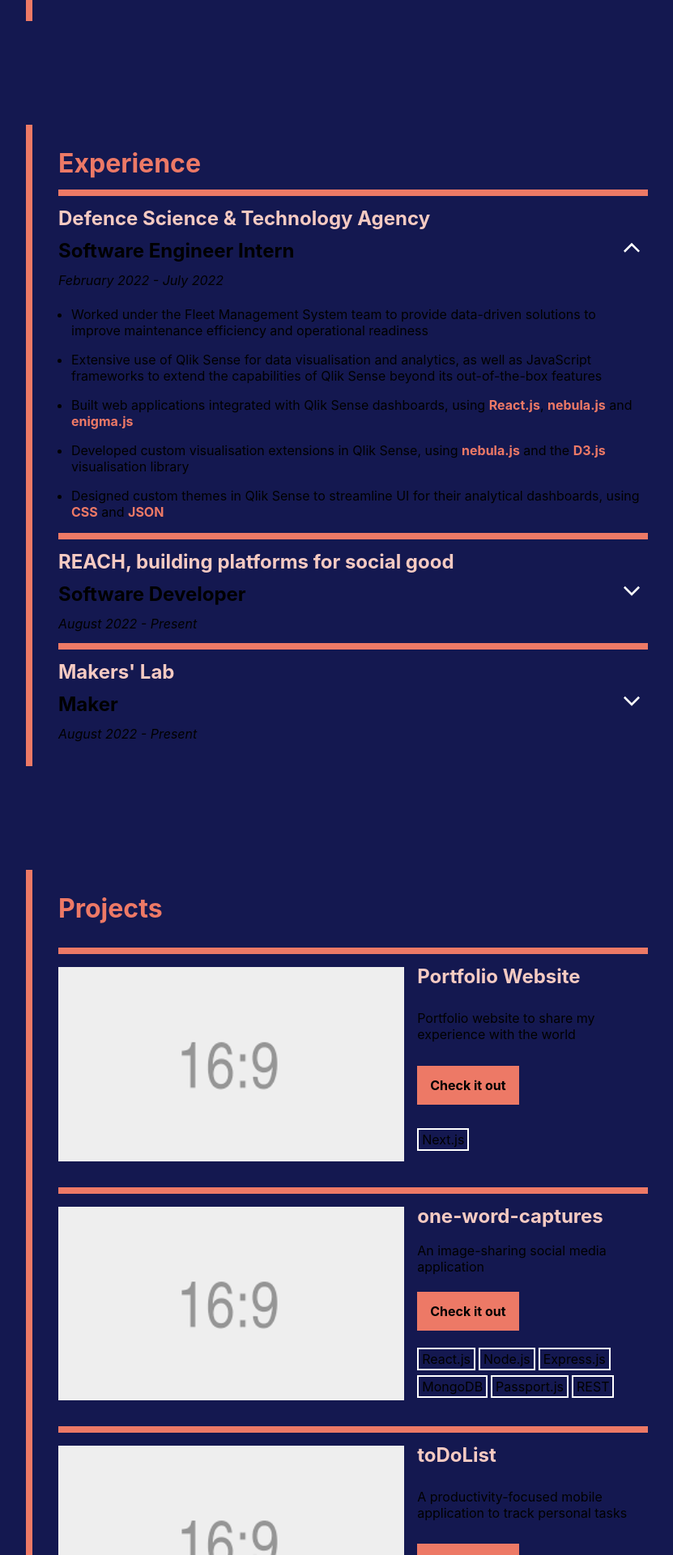
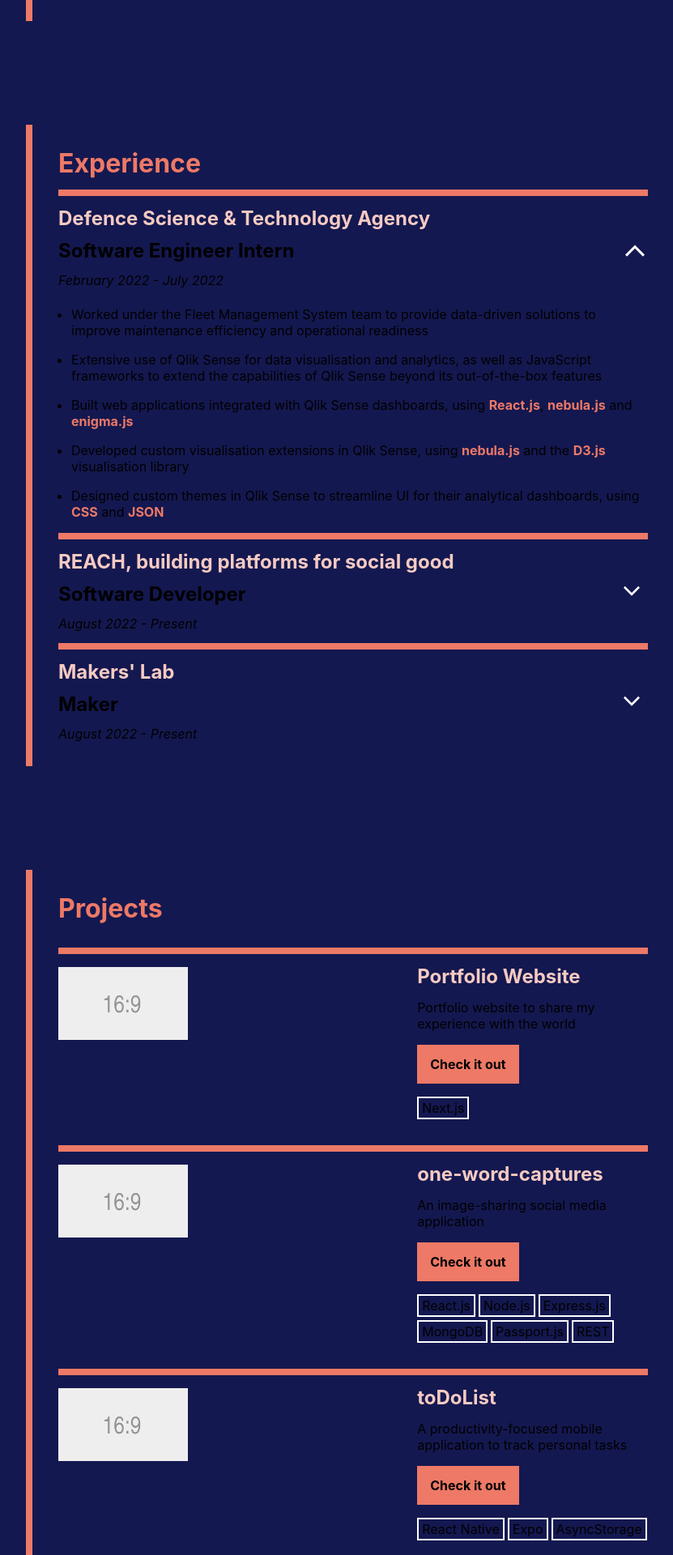
Before and after one commit to ackselz/portfolio, a Next.js app: page / in a window 1280 px wide. Shown: the part 880-2800 px from the top of the page at 81% size, without its empty margins (208-1039 px from the left). Built offline with nearby package versions, Linux system fonts and the light colour scheme.

Commit message:
fixed images

```diff
--- a/pages/Contact.jsx
+++ b/pages/Contact.jsx
@@ -1,3 +1,4 @@
+import Image from "next/image";
 import React from "react";
 import styles from "../styles/Contact.module.css";
 
@@ -8,13 +9,28 @@ const Contact = () => {
             <h4 className={styles.subtitle}>Always open to new connections!</h4>
             <div className={styles.card}>
                 <a href="">
-                    <img src="/assets/github-original.svg" alt="" />
+                    <Image
+                        width="48"
+                        height="48"
+                        src="/assets/github-original.svg"
+                        alt=""
+                    />
                 </a>
                 <a href="">
-                    <img src="/assets/email.svg" alt="" />
+                    <Image
+                        width="48"
+                        height="48"
+                        src="/assets/email.svg"
+                        alt=""
+                    />
                 </a>
                 <a href="">
-                    <img src="/assets/linkedin-plain.svg" alt="" />
+                    <Image
+                        width="48"
+                        height="48"
+                        src="/assets/linkedin-plain.svg"
+                        alt=""
+                    />
                 </a>
             </div>
         </section>
--- a/pages/Experience.jsx
+++ b/pages/Experience.jsx
@@ -1,3 +1,4 @@
+import Image from "next/image";
 import React, { useEffect, useState } from "react";
 import styles from "../styles/Experience.module.css";
 
@@ -31,12 +32,20 @@ const Experience = () => {
                     </h4>
                     <h5 className={styles.role}>Software Engineer Intern</h5>
                     <p className={styles.date}>February 2022 - July 2022</p>
-                    <img
-                        src={a ? "/assets/collapse.svg" : "/assets/expand.svg"}
+                    <div className={styles.toggle}>
+                        <Image
+                            width="48"
+                            height="48"
+                            layout="fixed"
+                            src={
+                                a
+                                    ? "/assets/collapse.svg"
+                                    : "/assets/expand.svg"
+                            }
                             alt=""
-                        className={styles.toggle}
                             onClick={toggleA}
                         />
+                    </div>
                 </div>
                 <ul
                     className={styles.list}
@@ -82,12 +91,19 @@ const Experience = () => {
                     </h4>
                     <h5 className={styles.role}>Software Developer</h5>
                     <p className={styles.date}>August 2022 - Present</p>
-                    <img
-                        src={b ? "/assets/collapse.svg" : "/assets/expand.svg"}
+                    <div className={styles.toggle}>
+                        <Image
+                            width="48"
+                            height="48"
+                            src={
+                                b
+                                    ? "/assets/collapse.svg"
+                                    : "/assets/expand.svg"
+                            }
                             alt=""
-                        className={styles.toggle}
                             onClick={toggleB}
                         />
+                    </div>
                 </div>
                 <ul
                     className={styles.list}
@@ -121,15 +137,22 @@ const Experience = () => {
             </div>
             <div className={styles.card}>
                 <div className={styles.header}>
-                    <h4 className={styles.subtitle}>Makers' Lab</h4>
+                    <h4 className={styles.subtitle}>Makers&apos; Lab</h4>
                     <h5 className={styles.role}>Maker</h5>
                     <p className={styles.date}>August 2022 - Present</p>
-                    <img
-                        src={c ? "/assets/collapse.svg" : "/assets/expand.svg"}
+                    <div className={styles.toggle}>
+                        <Image
+                            width="48"
+                            height="48"
+                            src={
+                                c
+                                    ? "/assets/collapse.svg"
+                                    : "/assets/expand.svg"
+                            }
                             alt=""
-                        className={styles.toggle}
                             onClick={toggleC}
-                    ></img>
+                        />
+                    </div>
                 </div>
                 <ul
                     className={styles.list}
--- a/pages/Hero.jsx
+++ b/pages/Hero.jsx
@@ -1,3 +1,4 @@
+import Image from "next/image";
 import React from "react";
 import styles from "../styles/Hero.module.css";
 
@@ -13,7 +14,7 @@ const Hero = () => {
                 ... and sometimes break things unintentionally too &#x1F613;
             </p>
             <a className={styles.cta}>
-                <img src="/assets/resume.svg" alt="" />
+                <Image height="32" width="32" src="/assets/resume.svg" alt="" />
                 Resume
             </a>
         </section>
--- a/pages/Projects.jsx
+++ b/pages/Projects.jsx
@@ -1,3 +1,4 @@
+import Image from "next/image";
 import React from "react";
 import styles from "../styles/Projects.module.css";
 
@@ -6,7 +7,14 @@ const Projects = () => {
         <section className={styles.section}>
             <h3 className={styles.title}>Projects</h3>
             <div className={styles.card}>
-                <img src="/assets/169.png" alt="" />
+                <div className={styles.image}>
+                    <Image
+                        height="90"
+                        width="160"
+                        src="/assets/169.png"
+                        alt=""
+                    />
+                </div>
                 <h4 className={styles.subtitle}>Portfolio Website</h4>
                 <p className={styles.desc}>
                     Portfolio website to share my experience with the world
@@ -19,7 +27,14 @@ const Projects = () => {
                 </div>
             </div>
             <div className={styles.card}>
-                <img src="/assets/169.png" alt="" />
+                <div className={styles.image}>
+                    <Image
+                        height="90"
+                        width="160"
+                        src="/assets/169.png"
+                        alt=""
+                    />
+                </div>
                 <h4 className={styles.subtitle}>one-word-captures</h4>
                 <p className={styles.desc}>
                     An image-sharing social media application
@@ -37,7 +52,14 @@ const Projects = () => {
                 </div>
             </div>
             <div className={styles.card}>
-                <img src="/assets/169.png" alt="" />
+                <div className={styles.image}>
+                    <Image
+                        height="90"
+                        width="160"
+                        src="/assets/169.png"
+                        alt=""
+                    />
+                </div>
                 <h4 className={styles.subtitle}>toDoList</h4>
                 <p className={styles.desc}>
                     A productivity-focused mobile application to track personal
--- a/styles/Contact.module.css
+++ b/styles/Contact.module.css
@@ -30,5 +30,6 @@
 }
 
 .card img {
-    height: 48px;
+    height: 3em;
+    width: 3em;
 }
--- a/styles/Experience.module.css
+++ b/styles/Experience.module.css
@@ -50,7 +50,7 @@
 
 .toggle {
     grid-area: toggle;
-    height: 2em;
+    place-self: center;
     justify-self: center;
     filter: invert(100);
 }
@@ -95,6 +95,7 @@
 
     .toggle {
         height: 2.5em;
+        width: 2.5em;
         justify-self: end;
         align-self: center;
     }
--- a/styles/Hero.module.css
+++ b/styles/Hero.module.css
@@ -49,6 +49,7 @@
 
 .cta img {
     height: 2em;
+    width: 2em;
 }
 
 .cta:hover {
--- a/styles/Projects.module.css
+++ b/styles/Projects.module.css
@@ -32,9 +32,9 @@
     font-size: 1.5rem;
 }
 
-.card img {
+.image {
     grid-area: image;
-    width: 100%;
+    /* width: 100%; */
 }
 
 .desc {
```
Lines whose indentation alone changed are shown as unchanged.
